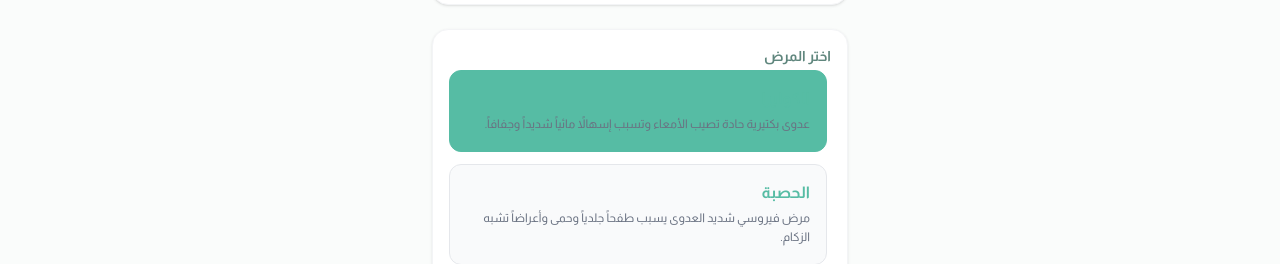
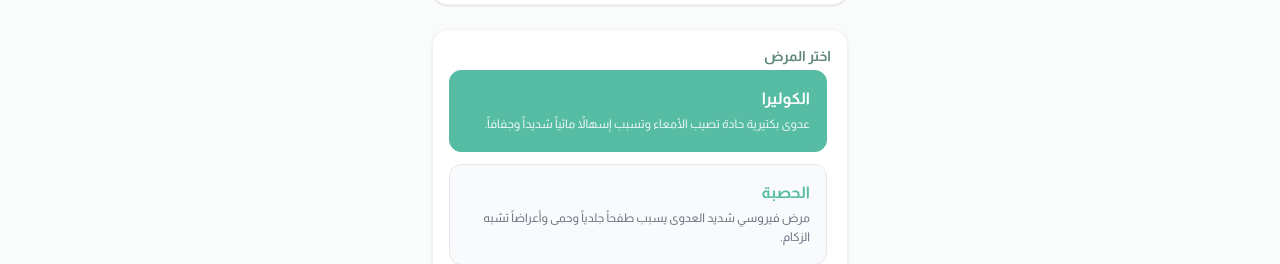
Before and after one commit to Niyrmy6/rasid-ye, a React (Vite) app: page /new-report in a window 1280 px wide. Shown: the part 442-706 px from the top of the page. Built offline with nearby package versions, Linux system fonts and the light colour scheme.

Commit message:
change the text color of the options

```diff
--- a/src/pages/NewReport.tsx
+++ b/src/pages/NewReport.tsx
@@ -111,18 +111,18 @@ export default function NewReport() {
                     "عدوى تنفسية شديدة العدوى تتميز بسعال جاف وعنيف يتبعه صوت شهيق عالٍ.",
                 },
               ].map((disease, idx) => (
-                <label key={disease.name} className="cursor-pointer block">
+                <label key={disease.name} className="cursor-pointer block group">
                   <input
-                    className="peer hidden"
+                    className="hidden"
                     name="disease"
                     type="radio"
                     defaultChecked={idx === 0}
                   />
-                  <div className="p-4 rounded-xl border border-gray-200 dark:border-gray-700 bg-gray-50 dark:bg-white/5 transition-all hover:bg-gray-100 dark:hover:bg-white/10 peer-checked:bg-primary peer-checked:border-primary peer-checked:text-white">
-                    <h4 className="font-bold text-primary peer-checked:text-white mb-1 font-almarai text-base">
+                  <div className="p-4 rounded-xl border border-gray-200 dark:border-gray-700 bg-gray-50 dark:bg-white/5 transition-all group-hover:bg-gray-100 dark:group-hover:bg-white/10 group-has-[:checked]:!bg-primary group-has-[:checked]:!border-primary">
+                    <h4 className="font-bold text-primary group-has-[:checked]:!text-white mb-1 font-almarai text-base transition-colors">
                       {disease.name}
                     </h4>
-                    <p className="text-xs text-gray-500 dark:text-gray-400 leading-relaxed peer-checked:text-white/90">
+                    <p className="text-xs text-gray-500 dark:text-gray-400 group-has-[:checked]:!text-white/90 leading-relaxed transition-colors">
                       {disease.description}
                     </p>
                   </div>
@@ -188,13 +188,13 @@ export default function NewReport() {
                 "قيء",
                 "طفح جلدي واسع",
               ].map((symptom, idx) => (
-                <label key={idx} className="cursor-pointer">
+                <label key={idx} className="cursor-pointer group">
                   <input
-                    className="peer hidden"
+                    className="hidden"
                     type="checkbox"
                     defaultChecked={idx === 0}
                   />
-                  <div className="flex items-center gap-2 px-3 py-2 rounded-full border border-gray-200 dark:border-gray-700 bg-gray-50 dark:bg-white/5 text-gray-600 dark:text-gray-300 transition-all hover:bg-gray-100 dark:hover:bg-white/10 select-none peer-checked:bg-primary peer-checked:text-white peer-checked:border-primary">
+                  <div className="flex items-center gap-2 px-3 py-2 rounded-full border border-gray-200 dark:border-gray-700 bg-gray-50 dark:bg-white/5 text-gray-600 dark:text-gray-300 transition-all group-hover:bg-gray-100 dark:group-hover:bg-white/10 select-none group-has-[:checked]:!bg-primary group-has-[:checked]:!text-white group-has-[:checked]:!border-primary">
                     <span className="text-sm font-medium font-almarai">
                       {symptom}
                     </span>
```
